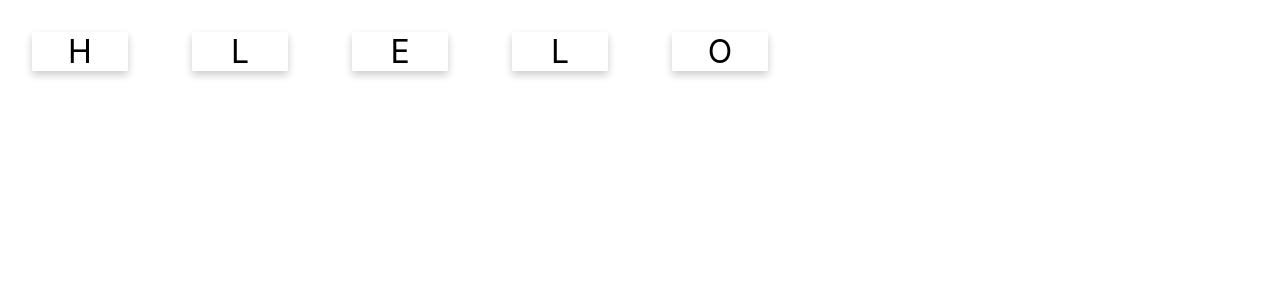
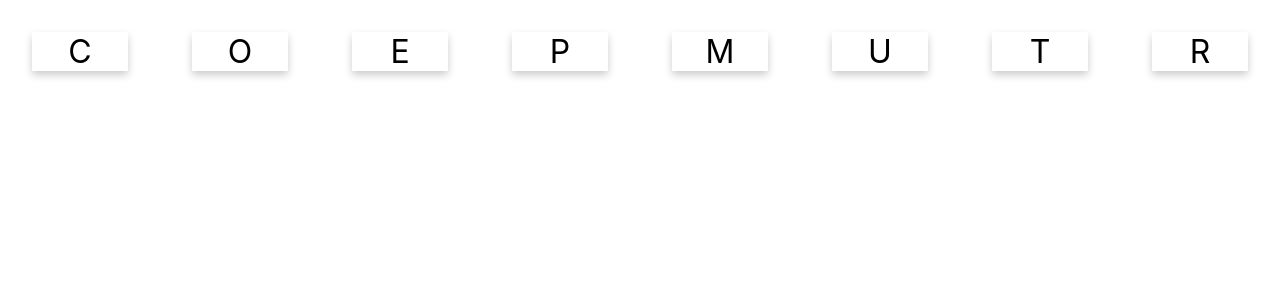
Before and after one commit to s-noojeenseng/3sa03, a React (Create React App) app: page / in a window 1280 px wide. Shown: the top 300 px of the page. Built offline with nearby package versions, Linux system fonts and the light colour scheme.

Commit message:
7.1 const words

```diff
--- a/src/App.js
+++ b/src/App.js
@@ -4,10 +4,14 @@
 import WordCard from './WordCard';
 
 function App() {
+
+  const words = ["hello", "love", "coffee", "computer"]
+  var word = words[Math.floor(Math.random()*words.length)];
+
   return (
     <div>
       {
-        <WordCard value="hello" />
+        <WordCard value={word} />
       }
     </div>
   );
```
